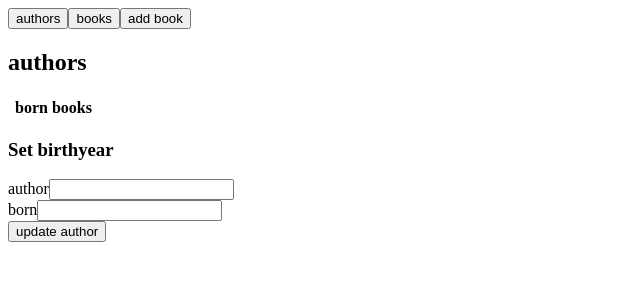
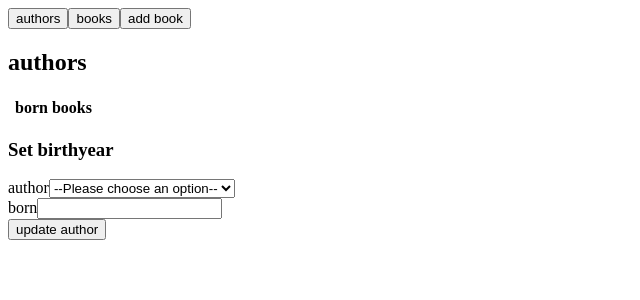
Before and after one commit to jakehong0521/full-stack-open, a React (Vite) app in the folder part8/library-frontend/: page / in a window 1280 px wide. Shown: the top 300 px of the page, without its empty margins (0-640 px from the left). Built offline with nearby package versions, Linux system fonts and the light colour scheme.

Commit message:
Add E8.12: Authors birth year advanced

```diff
--- a/part8/library-frontend/src/components/Authors.jsx
+++ b/part8/library-frontend/src/components/Authors.jsx
@@ -59,10 +59,17 @@ const Authors = (props) => {
       <form disabled={mutateBirthyearResult.loading} onSubmit={handleSubmit}>
         <div>
           author
-          <input
+          <select
             value={author}
             onChange={({ target }) => setAuthor(target.value)}
-          />
+          >
+            <option value="">--Please choose an option--</option>
+            {authors.map((author) => (
+              <option key={author.id} value={author.name}>
+                {author.name}
+              </option>
+            ))}
+          </select>
         </div>
         <div>
           born
```
